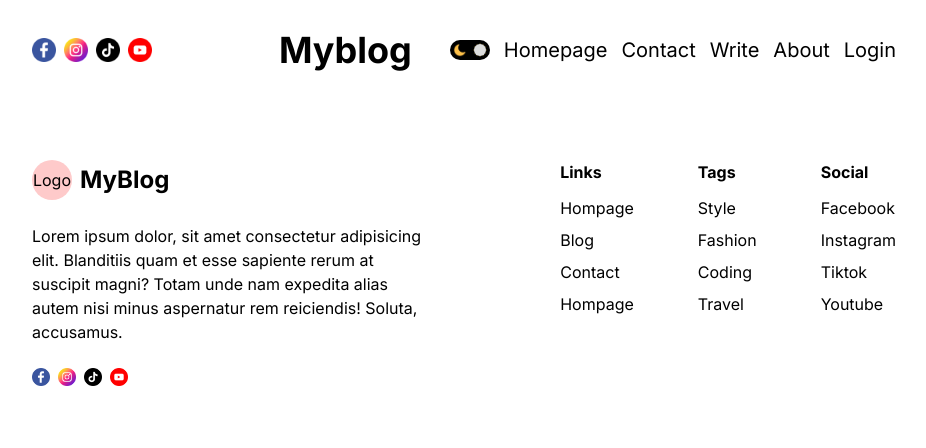
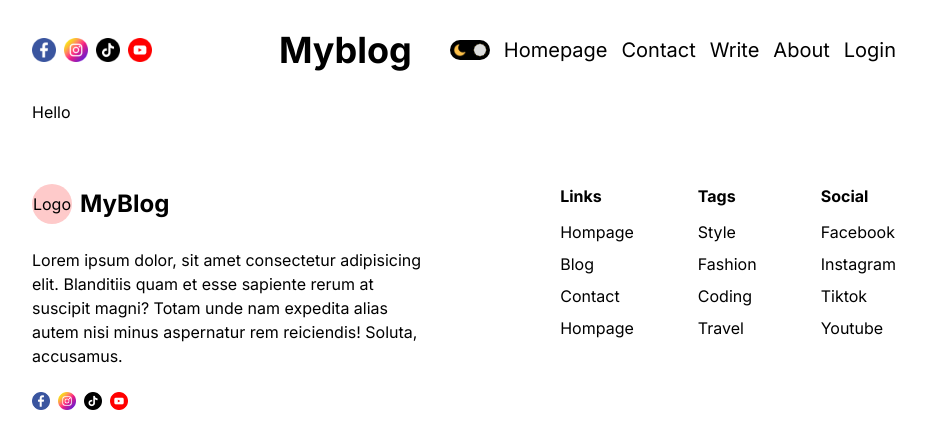
Before and after one commit to lubomir80/1.-Next-Blog, a Next.js app: page /write in a window 1280 px wide. Shown: the top 448 px of the page, without its empty margins (176-1102 px from the left). Built offline with nearby package versions, Linux system fonts and the light colour scheme.

Commit message:
Whrite page redeploy

```diff
--- a/src/app/write/page.jsx
+++ b/src/app/write/page.jsx
@@ -1,5 +1,5 @@
 "use client"
-import Image from 'next/image';
+
 import React, { useState } from 'react'
 import ReactQuill from 'react-quill';
 import 'react-quill/dist/quill.snow.css';
@@ -10,7 +10,7 @@ function WritePage() {
 
    return (
       <div>
-
+         Hello
       </div>
    )
 }
```
